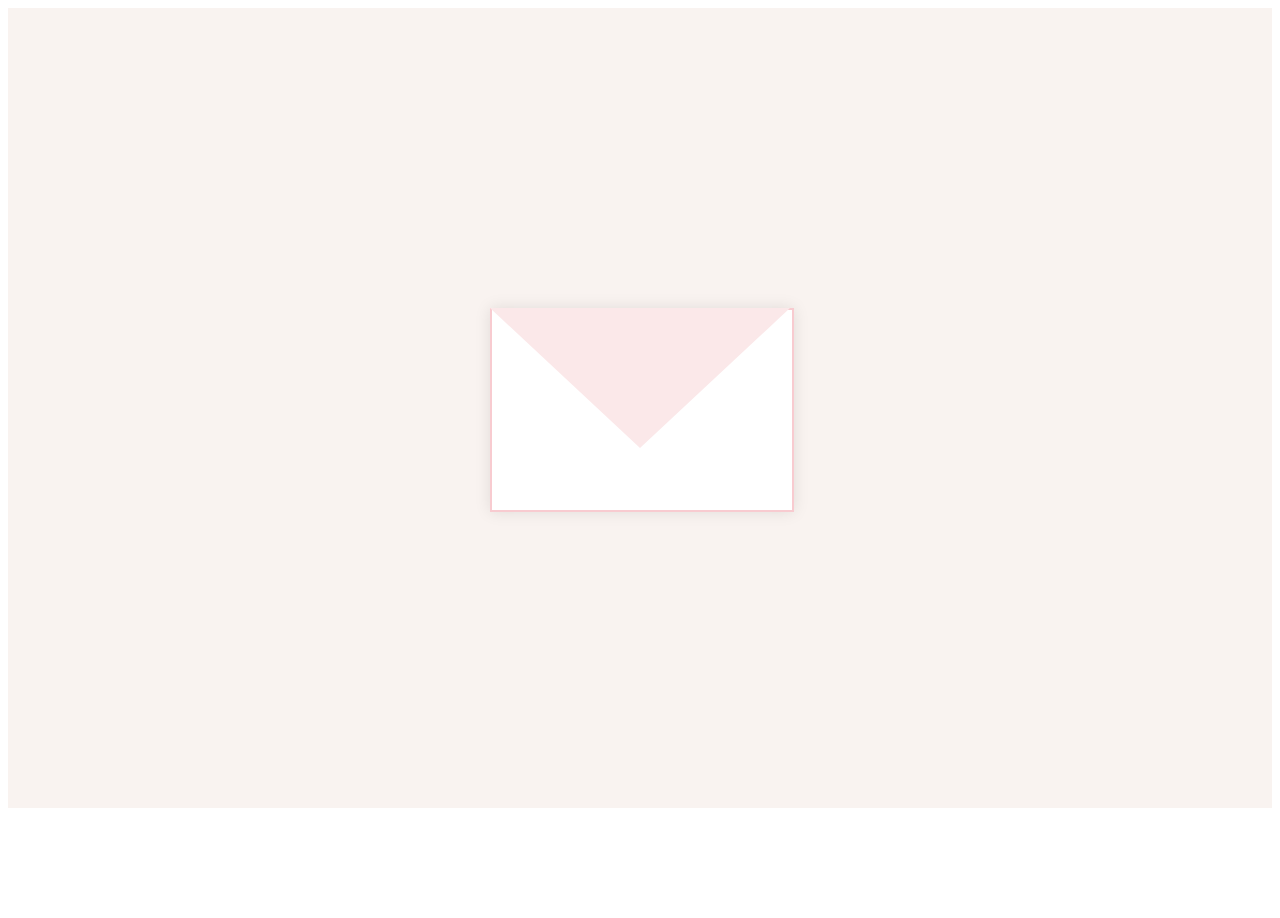
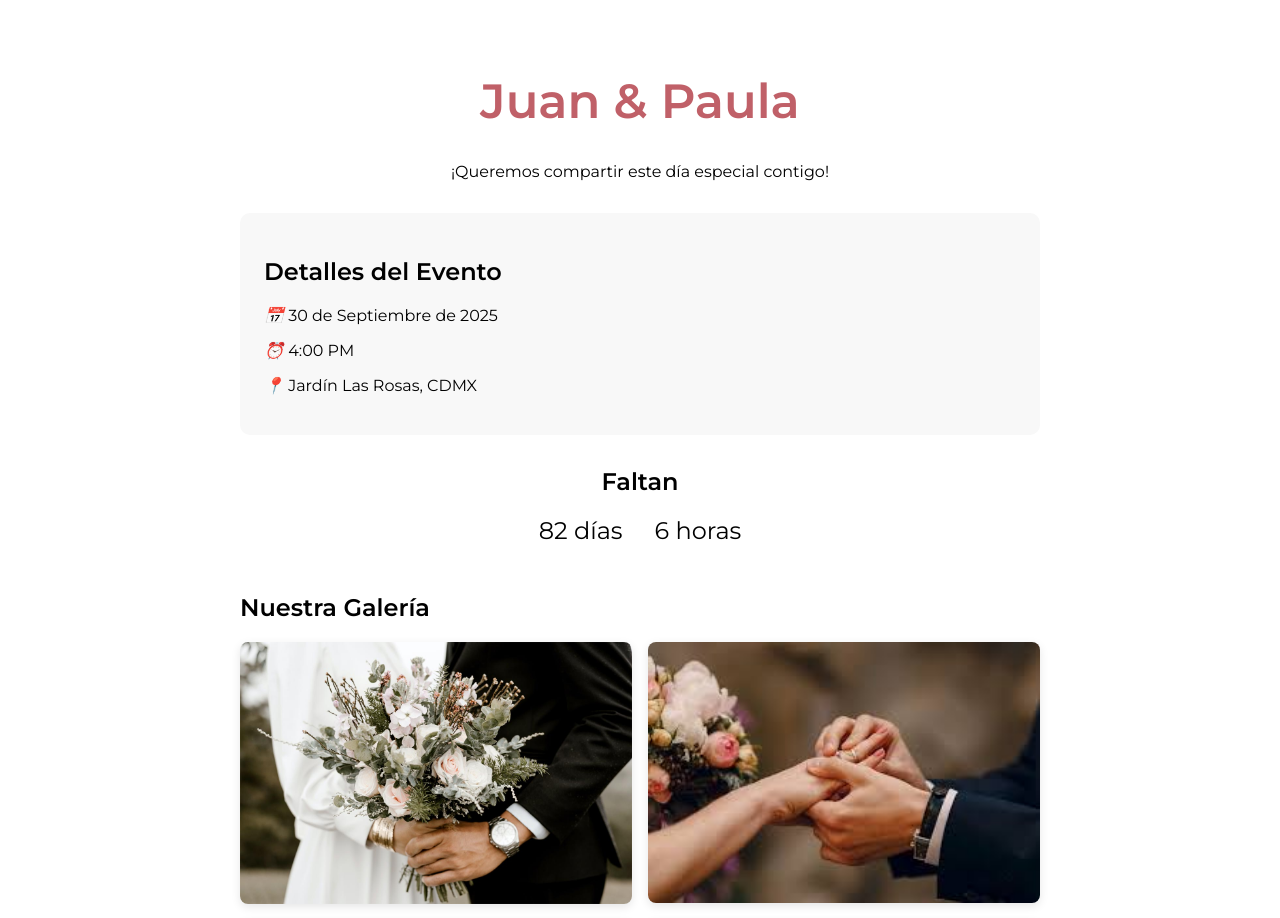
Before and after one commit to Mauricio1204/Invitaciones, an Angular app: page /invitacion in a window 1280 px wide. Before the commit this address led to /. Shown: the top 918 px of the page. Before the commit the page ends 816 px from the top, so only its background shows below. Built offline with nearby package versions, Linux system fonts and the light colour scheme.

Commit message:
09-07-2024 listo paginas ligadas

```diff
--- a/angular.json
+++ b/angular.json
@@ -97,5 +97,6 @@
         }
       }
     }
+
   }
 }
--- a/src/app/app.component.html
+++ b/src/app/app.component.html
@@ -1,3 +1 @@
 <router-outlet></router-outlet>
-<!-- O directamente -->
-<app-portada></app-portada>
--- a/src/app/app.config.ts
+++ b/src/app/app.config.ts
@@ -1,10 +1,11 @@
 import { ApplicationConfig, importProvidersFrom } from '@angular/core';
 import { provideRouter } from '@angular/router';
 import { HttpClientModule } from '@angular/common/http';
+import { routes } from './app.routes';
 
 export const appConfig: ApplicationConfig = {
   providers: [
-    provideRouter([]),
+    [provideRouter(routes)],
     importProvidersFrom(HttpClientModule)
   ]
 };
--- a/src/app/templates/boda-1/boda-1/invitacion/invitacion.component.css
+++ b/src/app/templates/boda-1/boda-1/invitacion/invitacion.component.css
@@ -1,104 +1,82 @@
-.invitacion-contenedor {
+.invitacion-container {
+  max-width: 800px;
+  margin: 0 auto;
+  padding: 2rem;
+  font-family: 'Montserrat', sans-serif;
+}
+
+.header-invitacion {
+  text-align: center;
+  margin-bottom: 2rem;
+}
+
+.header-invitacion h1 {
+  font-size: 3rem;
+  color: #c06068;
+}
+
+.detalles-evento {
+  background-color: #f8f8f8;
+  padding: 1.5rem;
+  border-radius: 10px;
+  margin-bottom: 2rem;
+}
+
+.contador {
+  text-align: center;
+  margin: 2rem 0;
+}
+
+.tiempo {
   display: flex;
   justify-content: center;
-  align-items: center;
-  min-height: 100vh;
-  background-color: #f9f3f0;
-  padding: 40px 20px;
-  font-family: 'Playfair Display', serif;
-  color: #5a4a42;
+  gap: 2rem;
+  font-size: 1.5rem;
 }
 
-.invitacion {
-  background-color: white;
-  width: 100%;
-  max-width: 600px;
-  padding: 40px;
-  box-shadow: 0 5px 25px rgba(0,0,0,0.1);
-  text-align: center;
+.galeria {
+  margin: 3rem 0;
 }
 
-.together {
-  font-size: 1rem;
-  letter-spacing: 3px;
-  margin-bottom: 30px;
-  color: #a38b7e;
+.grid-fotos {
+  display: grid;
+  grid-template-columns: repeat(2, 1fr);
+  gap: 1rem;
 }
 
-.nombres {
-  margin: 30px 0;
+.grid-fotos img {
+  width: 100%;
+  border-radius: 8px;
+  box-shadow: 0 3px 10px rgba(0,0,0,0.1);
 }
 
-.nombres h1 {
-  font-size: 2.5rem;
-  margin: 10px 0;
-  font-weight: 400;
+.acciones {
+  display: flex;
+  justify-content: center;
+  gap: 1rem;
+  margin-top: 2rem;
 }
 
-.and {
-  font-size: 1.2rem;
-  margin: 5px 0;
+.boton-confirmar, .boton-regalos {
+  padding: 12px 24px;
+  border: none;
+  border-radius: 25px;
+  font-size: 1rem;
+  cursor: pointer;
+  transition: all 0.3s ease;
 }
 
-.invitan {
-  font-size: 1rem;
-  letter-spacing: 2px;
-  margin: 30px 0;
-  color: #a38b7e;
+.boton-confirmar {
+  background-color: #4CAF50;
+  color: white;
 }
 
-.fecha {
-  margin: 40px 0;
-  line-height: 1.8;
+.boton-regalos {
+  background-color: #2196F3;
+  color: white;
 }
 
-.fecha p {
-  font-size: 1.1rem;
-  letter-spacing: 1px;
+.boton-confirmar:hover, .boton-regalos:hover {
+  transform: translateY(-3px);
+  box-shadow: 0 5px 15px rgba(0,0,0,0.1);
 }
-
-.reception {
-  margin-top: 20px;
-  font-style: italic;
-}
-
-.detalles {
-  margin-top: 50px;
-  text-align: center;
-}
-
-.detalles h3 {
-  font-size: 1.3rem;
-  margin-bottom: 30px;
-  font-weight: 400;
-  border-bottom: 1px solid #e8d5cc;
-  padding-bottom: 10px;
-  display: inline-block;
-}
-
-.seccion {
-  margin: 25px 0;
-}
-
-.seccion h4 {
-  font-size: 1rem;
-  margin-bottom: 10px;
-  font-weight: 600;
-  letter-spacing: 1px;
-}
-
-.seccion p {
-  font-size: 0.9rem;
-  line-height: 1.6;
-  color: #7a6a62;
-}
-
-@media (max-width: 600px) {
-  .invitacion {
-    padding: 30px 20px;
-  }
-
-  .nombres h1 {
-    font-size: 2rem;
-  }
-}
--- a/src/app/templates/boda-1/boda-1/invitacion/invitacion.component.html
+++ b/src/app/templates/boda-1/boda-1/invitacion/invitacion.component.html
@@ -1,40 +1,37 @@
-<div class="invitacion-contenedor">
-  <div class="invitacion">
-    <div class="encabezado">
-      <p class="together">TOGETHER WITH THEIR FAMILIES</p>
-      <div class="nombres">
-        <h1>Sabat</h1>
-        <p class="and">&</p>
-        <h1>Crumbie</h1>
-      </div>
-      <p class="invitan">WE INVITE YOU TO JOIN OUR WEDDING</p>
+<div class="invitacion-container">
+  <header class="header-invitacion">
+    <h1>Juan & Paula</h1>
+    <p>¡Queremos compartir este día especial contigo!</p>
+  </header>
+
+  <section class="detalles-evento">
+    <h2>Detalles del Evento</h2>
+    <p><i class="icono">📅</i> 30 de Septiembre de 2025</p>
+    <p><i class="icono">⏰</i> 4:00 PM</p>
+    <p><i class="icono">📍</i> Jardín Las Rosas, CDMX</p>
+  </section>
+
+  <section class="contador">
+    <h2>Faltan</h2>
+    <div class="tiempo">
+      <span>{{ tiempoRestante.dias }} días</span>
+      <span>{{ tiempoRestante.horas }} horas</span>
     </div>
+  </section>
 
-    <div class="fecha">
-      <p>MAR | 19 | 2024</p>
-      <p>TWO O'CLOCK IN THE AFTERNOON</p>
-      <p>REBOSAH HALL, PRINOGURAT</p>
-      <p class="reception">Reception to follow</p>
+  <section class="galeria">
+    <h2>Nuestra Galería</h2>
+    <div class="grid-fotos">
+      <img *ngFor="let foto of fotosPareja" [src]="foto" alt="Foto de la pareja">
     </div>
+  </section>
 
-    <div class="detalles">
-      <h3>Details</h3>
-      <div class="seccion">
-        <h4>RECEPTION</h4>
-        <p>210 DOWNYONG ROAD</p>
-        <p>PRINCESURAT, TEMAANGGUNG, 4312</p>
-      </div>
-      <div class="seccion">
-        <h4>THE CHAPEL</h4>
-        <p>25 PONDIDI ROAD</p>
-        <p>PRINCESURAT, TEMAANGGUNG, 4623</p>
-      </div>
-      <div class="seccion">
-        <h4>THE HOTEL</h4>
-        <p>PLEASE PRE BOOK AS THEIR ARE</p>
-        <p>LIMITED BOOKS</p>
-        <p>THE STAMPED</p>
-      </div>
-    </div>
+  <div class="acciones">
+    <button class="boton-confirmar" (click)="confirmarAsistencia()">
+      Confirmar Asistencia
+    </button>
+    <button class="boton-regalos" (click)="verMesaRegalos()">
+      Mesa de Regalos
+    </button>
   </div>
 </div>
--- a/src/app/templates/boda-1/boda-1/invitacion/invitacion.component.ts
+++ b/src/app/templates/boda-1/boda-1/invitacion/invitacion.component.ts
@@ -1,12 +1,45 @@
 import { Component } from '@angular/core';
-
+import { CommonModule } from '@angular/common';
+import { interval } from 'rxjs';
 @Component({
   selector: 'app-invitacion',
   standalone: true,
-  imports: [],
+  imports: [CommonModule],
   templateUrl: './invitacion.component.html',
-  styleUrl: './invitacion.component.css'
+  styleUrls: ['./invitacion.component.css']
 })
 export class InvitacionComponent {
+  fechaEvento = new Date('2025-09-30');
+  tiempoRestante = this.calcularTiempoRestante();
+  fotosPareja = [
+    'assets/imgs/juan-y-paula/foto1.jpg',
+    'assets/imgs/juan-y-paula/foto2.jpg',
+    'assets/imgs/juan-y-paula/foto3.jpg',
+    'assets/imgs/juan-y-paula/foto3.jpg'
+  ];
 
+
+  private calcularTiempoRestante() {
+    const ahora = new Date();
+    const diff = this.fechaEvento.getTime() - ahora.getTime();
+
+    return {
+      dias: Math.floor(diff / (1000 * 60 * 60 * 24)),
+      horas: Math.floor((diff % (1000 * 60 * 60 * 24)) / (1000 * 60 * 60))
+    };
+  }
+
+  confirmarAsistencia() {
+    window.open('https://wa.me/5215512345678?text=Confirmo%20mi%20asistencia', '_blank');
+  }
+
+  verMesaRegalos() {
+    window.open('https://www.misupermesaderegalos.com/pareja', '_blank');
+  }
+  // Dentro de la clase:
+ngOnInit() {
+  interval(1000).subscribe(() => {
+    this.tiempoRestante = this.calcularTiempoRestante();
+  });
 }
+}
--- a/src/app/templates/boda-1/boda-1/portada/portada.component.css
+++ b/src/app/templates/boda-1/boda-1/portada/portada.component.css
@@ -1,8 +1,9 @@
-.sobre-contenedor {
+.portada-container {
   display: flex;
+  flex-direction: column;
+  align-items: center;
   justify-content: center;
-  align-items: center;
-  min-height: 100vh;
+  height: 100vh;
   background-color: #f9f3f0;
 }
 
@@ -10,70 +11,111 @@
   width: 300px;
   height: 200px;
   position: relative;
-  perspective: 1000px;
   cursor: pointer;
+  margin-bottom: 30px;
 }
 
-.tapa-superior {
+.tapa {
   width: 100%;
   height: 100%;
-  background: #fbe8e9;
-  clip-path: polygon(0 0, 100% 0, 50% 70%);
+  background-color: #f3e0d7;
+  clip-path: polygon(0 0, 100% 0, 50% 50%);
   position: absolute;
-  top: 0;
-  left: 0;
-  transform-origin: top;
-  transition: transform 1s ease-in-out;
   z-index: 2;
-  box-shadow: 0 2px 10px rgba(0,0,0,0.1);
-}
-
-.sobre.abierto .tapa-superior {
-  transform: rotateX(-180deg);
 }
 
 .cuerpo {
   width: 100%;
   height: 100%;
-  background: white;
-  border: 2px solid #f8cbd0;
-  box-shadow: 0 0 15px rgba(0,0,0,0.1);
-  position: relative;
-  z-index: 1;
+  background-color: white;
+  border: 1px solid #e8d5cc;
   display: flex;
   justify-content: center;
   align-items: center;
 }
 
-.lazo {
-  position: absolute;
-  top: 50%;
-  left: 50%;
-  transform: translate(-50%, -50%);
+.texto-invitacion {
+  font-family: 'Playfair Display', serif;
+  font-size: 1.5rem;
+  color: #5a4a42;
 }
 
-.nudo {
-  width: 60px;
-  height: 20px;
-  background: #d8a0a6;
-  border-radius: 10px;
-  box-shadow: 0 0 3px #c08087;
+.boton-abrir {
+  padding: 12px 24px;
+  background-color: #d4b8a7;
+  color: white;
+  border: none;
+  border-radius: 25px;
+  font-size: 1rem;
+  cursor: pointer;
+  transition: all 0.3s ease;
 }
 
-.contenido {
-  text-align: center;
-  font-family: 'Georgia', serif;
-  padding: 20px;
+.boton-abrir:hover {
+  background-color: #c08087;
+  transform: translateY(-3px);
 }
 
-.contenido h1 {
-  margin: 0;
-  font-size: 24px;
-  color: #c06068;
+
+.mensaje-error {
+  position: fixed;
+  bottom: 20px;
+  left: 50%;
+  transform: translateX(-50%);
+  background-color: #ffebee;
+  color: #c62828;
+  padding: 10px 20px;
+  border-radius: 5px;
+  display: flex;
+  align-items: center;
+  gap: 10px;
+  box-shadow: 0 2px 10px rgba(0,0,0,0.1);
 }
 
-.contenido p {
+.boton-activar-audio {
+  background-color: #c62828;
+  color: white;
+  border: none;
+  padding: 5px 10px;
+  border-radius: 3px;
+  cursor: pointer;
+  transition: background-color 0.3s;
+}
+
+.boton-activar-audio:hover {
+  background-color: #b71c1c;
+}
+
+.contenedor-boton-audio {
+  position: fixed;
+  bottom: 20px;
+  right: 20px;
+  background: rgba(255, 255, 255, 0.9);
+  padding: 15px;
+  border-radius: 10px;
+  box-shadow: 0 4px 10px rgba(0, 0, 0, 0.2);
+  text-align: center;
+  z-index: 1000;
+}
+
+.contenedor-boton-audio p {
+  margin: 0 0 10px 0;
+  font-size: 14px;
+  color: #555;
+}
+
+.boton-activar-audio {
+  background-color: #4CAF50;
+  color: white;
+  border: none;
+  padding: 10px 20px;
+  border-radius: 5px;
+  cursor: pointer;
   font-size: 16px;
-  color: #888;
-  margin: 8px 0;
+  transition: all 0.3s;
 }
+
+.boton-activar-audio:hover {
+  background-color: #45a049;
+  transform: scale(1.05);
+}
--- a/src/app/templates/boda-1/boda-1/portada/portada.component.html
+++ b/src/app/templates/boda-1/boda-1/portada/portada.component.html
@@ -1,15 +1,20 @@
-<div class="sobre-contenedor">
-  <div class="sobre" [class.abierto]="abierto" (click)="abrirSobre()">
-    <div class="tapa-superior"></div>
+<div class="portada-container">
+  <div class="sobre" (click)="abrirInvitacion()">
+    <div class="tapa"></div>
     <div class="cuerpo">
-      <div class="contenido" *ngIf="abierto">
-        <h1>{{ datos?.nombres }}</h1>
-        <p>{{ datos?.fecha }}</p>
-        <p>{{ datos?.lugar }}</p>
-      </div>
-      <div class="lazo" *ngIf="!abierto">
-        <span class="nudo"></span>
-      </div>
+      <div class="texto-invitacion">¡Nos Casamos!</div>
     </div>
   </div>
+
+  <button class="boton-abrir" (click)="abrirInvitacion()">
+    Abrir Invitación
+  </button>
+
+  <!-- Mensaje de error para audio -->
+  <div *ngIf="errorAudio" class="mensaje-error">
+    {{ errorAudio }}
+    <button *ngIf="errorAudio" (click)="reproducirAudio()" class="boton-activar-audio">
+      Activar Música
+    </button>
+  </div>
 </div>
--- a/src/app/templates/boda-1/boda-1/portada/portada.component.ts
+++ b/src/app/templates/boda-1/boda-1/portada/portada.component.ts
@@ -1,6 +1,5 @@
-import { Component, OnInit, inject } from '@angular/core';
-import { ActivatedRoute } from '@angular/router';
-import { HttpClient } from '@angular/common/http';
+import { Component, OnInit, OnDestroy } from '@angular/core';
+import { Router } from '@angular/router';
 import { CommonModule } from '@angular/common';
 
 @Component({
@@ -8,44 +7,67 @@ import { CommonModule } from '@angular/common';
   standalone: true,
   imports: [CommonModule],
   templateUrl: './portada.component.html',
-  styleUrls: ['./portada.component.css'],
-  providers: [HttpClient] // Añade esto
+  styleUrls: ['./portada.component.css']
 })
-export class PortadaComponent implements OnInit {
-  private route = inject(ActivatedRoute);
-  private http = inject(HttpClient);
+export class PortadaComponent implements OnInit, OnDestroy {
+  private audio: HTMLAudioElement | null = null;
+  audioCargado = false;
+  errorAudio = '';
 
-  datos: any;
-  abierto = false;
-  private audio: HTMLAudioElement | null = null;
+  constructor(private router: Router) {}
 
-  async ngOnInit() {
+  ngOnInit(): void {
+    this.cargarAudio();
+  }
+
+  ngOnDestroy(): void {
+    this.detenerAudio();
+  }
+
+  private cargarAudio(): void {
     try {
-      const cliente = this.route.parent?.snapshot.paramMap.get('cliente') || 'default';
-      this.datos = await this.http.get(`assets/clientes/boda-1/${cliente}.json`).toPromise();
-      this.playAudio();
-    } catch (err) {
-      console.error('Error cargando JSON', err);
-      this.datos = {
-        nombres: 'Sara & Joel',
-        fecha: '21.08.19',
-        lugar: 'Ubicación por defecto',
-        cancion: 'assets/music/default.mp3'
-      };
+      // Ruta relativa al archivo de audio
+      const rutaAudio = '/assets/music/La_constante.mp3';
+
+      this.audio = new Audio(rutaAudio);
+      this.audio.preload = 'auto';
+
+      this.audio.addEventListener('canplaythrough', () => {
+        this.audioCargado = true;
+      });
+
+      this.audio.addEventListener('error', () => {
+        this.errorAudio = 'No se pudo cargar la música';
+        this.audioCargado = false;
+      });
+
+    } catch (error) {
+      console.error('Error al cargar audio:', error);
+      this.errorAudio = 'Error al inicializar el reproductor';
     }
   }
 
-  abrirSobre() {
-    this.abierto = true;
+  abrirInvitacion(): void {
+    this.reproducirAudio();
+    this.router.navigate(['invitacion']);
   }
 
-  private playAudio() {
-    if (!this.datos?.cancion) return;
+  reproducirAudio(): void {
+    if (this.audioCargado && this.audio) {
+      this.audio.loop = true;
+      this.audio.play()
+        .then(() => console.log('Reproduciendo música...'))
+        .catch(error => {
+          console.warn('Error al reproducir:', error);
+          this.errorAudio = 'Haz clic para activar la música';
+        });
+    }
+  }
 
-    this.audio = new Audio(this.datos.cancion);
-    this.audio.loop = true;
-    this.audio.play().catch(err => {
-      console.warn('Error reproduciendo audio:', err);
-    });
+  detenerAudio(): void {
+    if (this.audio) {
+      this.audio.pause();
+      this.audio.currentTime = 0;
+    }
   }
 }
--- a/src/index.html
+++ b/src/index.html
@@ -5,6 +5,7 @@
   <title>Invitaciones</title>
   <base href="/">
  <link rel="icon" href="https://angular.io/assets/images/favicons/favicon.ico">
+ <link href="https://fonts.googleapis.com/css2?family=Playfair+Display:wght@400;700&family=Montserrat:wght@300;400;600&display=swap" rel="stylesheet">
   <!-- O usa: <link rel="icon" href="assets/favicon.ico"> -->
 </head>
 <body>
```
Also changed, not shown: src/app/app.routes.ts (+5 -3 lines).
